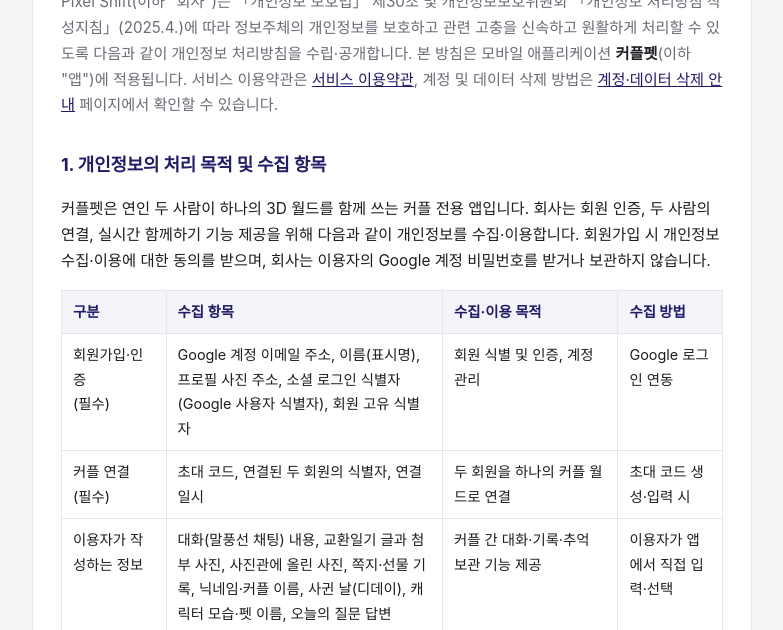
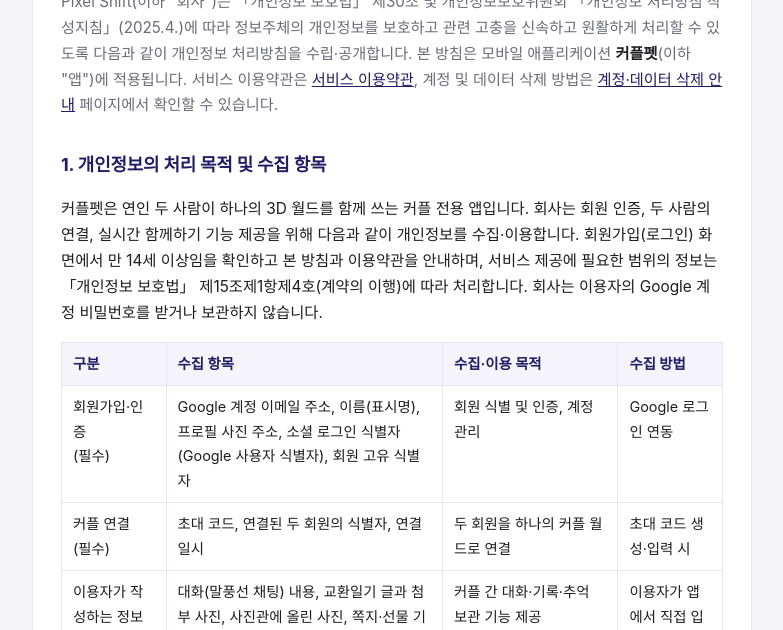
Before and after one commit to PixelShift-Labs/PixelShift-Labs.github.io, a plain HTML site: page couplepet/index.html in a window 1280 px wide. Shown: the part 170-800 px from the top of the page, without its empty margins (248-1031 px from the left). Drawn offline with Linux system fonts and the light colour scheme.

Commit message:
커플펫 개인정보 처리방침: 가입 시 동의 문구를 실제(만 14세 확인 · 안내)에 맞추고 동의 기록 보유 줄 삭제
Co-Authored-By: Claude Opus 5.5 <noreply@anthropic.com>

```diff
--- a/couplepet/index.html
+++ b/couplepet/index.html
@@ -17,7 +17,7 @@
 <p class="lead">Pixel Shift(이하 "회사")는 「개인정보 보호법」 제30조 및 개인정보보호위원회 「개인정보 처리방침 작성지침」(2025.4.)에 따라 정보주체의 개인정보를 보호하고 관련 고충을 신속하고 원활하게 처리할 수 있도록 다음과 같이 개인정보 처리방침을 수립·공개합니다. 본 방침은 모바일 애플리케이션 <strong>커플펫</strong>(이하 "앱")에 적용됩니다. 서비스 이용약관은 <a href="terms/">서비스 이용약관</a>, 계정 및 데이터 삭제 방법은 <a href="delete-account/">계정·데이터 삭제 안내</a> 페이지에서 확인할 수 있습니다.</p>
 
 <h2>1. 개인정보의 처리 목적 및 수집 항목</h2>
-<p>커플펫은 연인 두 사람이 하나의 3D 월드를 함께 쓰는 커플 전용 앱입니다. 회사는 회원 인증, 두 사람의 연결, 실시간 함께하기 기능 제공을 위해 다음과 같이 개인정보를 수집·이용합니다. 회원가입 시 개인정보 수집·이용에 대한 동의를 받으며, 회사는 이용자의 Google 계정 비밀번호를 받거나 보관하지 않습니다.</p>
+<p>커플펫은 연인 두 사람이 하나의 3D 월드를 함께 쓰는 커플 전용 앱입니다. 회사는 회원 인증, 두 사람의 연결, 실시간 함께하기 기능 제공을 위해 다음과 같이 개인정보를 수집·이용합니다. 회원가입(로그인) 화면에서 만 14세 이상임을 확인하고 본 방침과 이용약관을 안내하며, 서비스 제공에 필요한 범위의 정보는 「개인정보 보호법」 제15조제1항제4호(계약의 이행)에 따라 처리합니다. 회사는 이용자의 Google 계정 비밀번호를 받거나 보관하지 않습니다.</p>
 <table>
   <thead><tr><th>구분</th><th>수집 항목</th><th>수집·이용 목적</th><th>수집 방법</th></tr></thead>
   <tbody>
@@ -44,7 +44,6 @@
   <li><strong>회원 정보 및 개인 데이터</strong>: 회원 탈퇴 시까지 보유하며, 탈퇴 시 지체 없이 파기합니다.</li>
   <li><strong>커플 공동 데이터</strong>(대화, 교환일기, 사진관 사진, 펫, 함께 꾸민 월드 등): 두 사람 중 한 명이 탈퇴하거나 커플 연결이 끊어지면 30일 동안 보관한 뒤 파기합니다. 이 기간에는 남은 이용자가 사진 등을 기기에 저장할 수 있습니다. 두 사람 모두 탈퇴하면 지체 없이 파기합니다.</li>
   <li><strong>실시간 함께하기 정보</strong>(위치·접속 상태·노크): 화면 표시를 위해 짧게 쓰이는 정보로, 새 값으로 계속 덮어쓰이며 탈퇴 시 함께 파기합니다.</li>
-  <li><strong>동의 기록</strong>: 회원 탈퇴 시까지 보유하며, 탈퇴 시 함께 파기합니다.</li>
   <li><strong>자동 수집 정보(Firebase Analytics)</strong>: 위탁업체(Google LLC)의 정책에 따라 최대 14개월 보관 후 삭제됩니다.</li>
   <li>관계 법령에서 일정 기간 정보의 보관을 규정하는 경우, 회사는 해당 기간 동안 정보를 보관합니다.</li>
 </ul>
```
